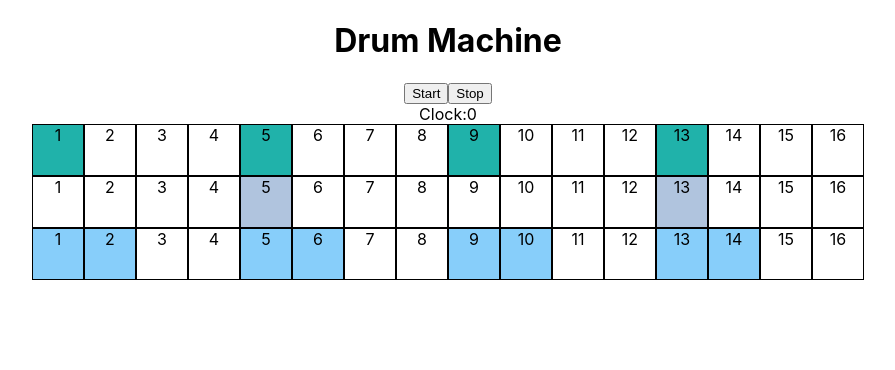
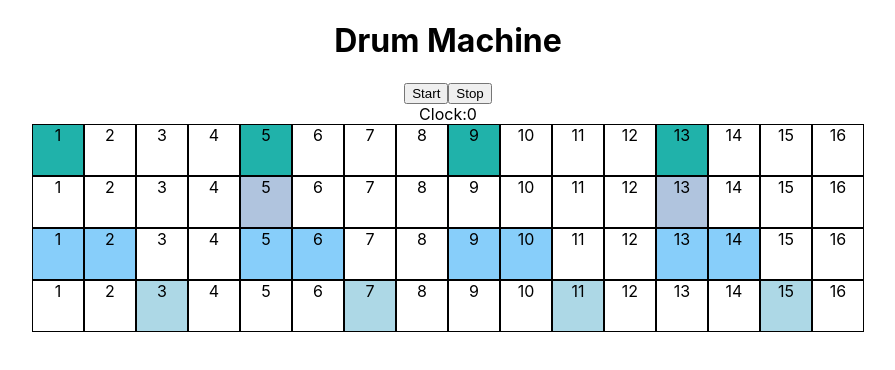
Before and after one commit to austincesear123/project-04-drum-machine-client, a React (Create React App) app: page / in a window 1280 px wide. Shown: the top 370 px of the page, without its empty margins (192-1087 px from the left). Built offline with nearby package versions, Linux system fonts and the light colour scheme.

Commit message:
add swap between closed and open hat on click functionality

```diff
--- a/src/ClosedHatRow/ClosedHatRow.css
+++ b/src/ClosedHatRow/ClosedHatRow.css
@@ -18,3 +18,24 @@
   .closed-hat-green {
     background-color: lightskyblue;
   }
+
+  .open-hat-track {
+    display: flex;
+    justify-content: center;
+    align-items: center;
+  }
+
+.open-hat-note {
+    border: 1px solid black;
+    height: 50px;
+    width: 50px;
+    cursor: pointer;
+  }
+
+  .open-hat-red {
+    background-color: lightcoral;
+  }
+
+  .open-hat-green {
+    background-color: lightblue;
+  }
--- a/src/ClosedHatRow/ClosedHatRow.js
+++ b/src/ClosedHatRow/ClosedHatRow.js
@@ -11,8 +11,9 @@ const closedHatSynth = new Tone.MetalSynth({
     sustain: 0,
     release: 0.03,
   },
+  resonance: 8000,
 }).connect(dist);
-closedHatSynth.volume.value = -12;
+closedHatSynth.volume.value = -6;
 
 const defaultSeq = [
   { time: "0:0:0", note: "C1", velocity: 1, open: false },
@@ -82,9 +83,9 @@ const ClosedHatRow = ({ clock }) => {
   useEffect(() => {
     const closedHatPart = new Tone.Part((time, value) => {
       if (value.open) {
-        closedHatSynth.envelope.decay = 0.5;
+        closedHatSynth.envelope.decay = 0.1;
       } else {
-        closedHatSynth.envelope.decay = 0.05;
+        closedHatSynth.envelope.decay = 0.03;
       }
       closedHatSynth.triggerAttackRelease(
         value.note,
@@ -96,15 +97,35 @@ const ClosedHatRow = ({ clock }) => {
     setClosedHatPartContainer(closedHatPart);
   }, []);
 
-  function toggleActiveStep(index) {
+  function toggleActiveStep(index, row) {
     closedHatPartContainer.dispose();
     const updatedClosedHatStepChecked = [...closedHatStepChecked];
+    const updatedOpenHatStepChecked = [...openHatStepChecked];
     const updatedClosedHatSeq = [];
 
-    if (!updatedClosedHatStepChecked[index]) {
-      updatedClosedHatStepChecked[index] = true;
-    } else {
-      updatedClosedHatStepChecked[index] = false;
+    if (row === "ch") {
+      if (
+        !updatedClosedHatStepChecked[index] &&
+        updatedOpenHatStepChecked[index]
+      ) {
+        updatedClosedHatStepChecked[index] = true;
+        updatedOpenHatStepChecked[index] = false;
+      } else if (!updatedClosedHatStepChecked[index]) {
+        updatedClosedHatStepChecked[index] = true;
+      } else {
+        updatedClosedHatStepChecked[index] = false;
+      }
+    }
+
+    if (row === "oh") {
+      if (!updatedOpenHatStepChecked[index] && updatedClosedHatStepChecked) {
+        updatedOpenHatStepChecked[index] = true;
+        updatedClosedHatStepChecked[index] = false;
+      } else if (!updatedOpenHatStepChecked) {
+        updatedOpenHatStepChecked[index] = true;
+      } else {
+        updatedOpenHatStepChecked[index] = false;
+      }
     }
 
     for (let i = 0; i < updatedClosedHatStepChecked.length; i++) {
@@ -114,30 +135,69 @@ const ClosedHatRow = ({ clock }) => {
             time: `0:0:${i}`,
             note: "C1",
             velocity: 1,
+            open: false,
           });
         } else if (i < 8) {
           updatedClosedHatSeq.push({
             time: `0:1:${i - 4}`,
             note: "C1",
             velocity: 1,
+            open: false,
           });
         } else if (i < 12) {
           updatedClosedHatSeq.push({
             time: `0:2:${i - 8}`,
             note: "C1",
             velocity: 1,
+            open: false,
           });
         } else if (i < 16) {
           updatedClosedHatSeq.push({
             time: `0:3:${i - 12}`,
             note: "C1",
             velocity: 1,
+            open: false,
+          });
+        }
+      } else if (updatedOpenHatStepChecked[i]) {
+        if (i < 4) {
+          updatedClosedHatSeq.push({
+            time: `0:0:${i}`,
+            note: "C1",
+            velocity: 1,
+            open: true,
+          });
+        } else if (i < 8) {
+          updatedClosedHatSeq.push({
+            time: `0:1:${i - 4}`,
+            note: "C1",
+            velocity: 1,
+            open: true,
+          });
+        } else if (i < 12) {
+          updatedClosedHatSeq.push({
+            time: `0:2:${i - 8}`,
+            note: "C1",
+            velocity: 1,
+            open: true,
+          });
+        } else if (i < 16) {
+          updatedClosedHatSeq.push({
+            time: `0:3:${i - 12}`,
+            note: "C1",
+            velocity: 1,
+            open: true,
           });
         }
       }
     }
 
     const updatedClosedHatPart = new Tone.Part((time, value) => {
+      if (value.open) {
+        closedHatSynth.envelope.decay = 0.1;
+      } else {
+        closedHatSynth.envelope.decay = 0.03;
+      }
       closedHatSynth.triggerAttackRelease(
         value.note,
         "16n",
@@ -148,6 +208,7 @@ const ClosedHatRow = ({ clock }) => {
     setClosedHatSeq(updatedClosedHatSeq);
     setClosedHatPartContainer(updatedClosedHatPart);
     setClosedHatStepChecked(updatedClosedHatStepChecked);
+    setOpenHatStepChecked(updatedOpenHatStepChecked);
   }
 
   const closedHatNote = [];
@@ -162,13 +223,37 @@ const ClosedHatRow = ({ clock }) => {
             ? "closed-hat-note closed-hat-green"
             : "closed-hat-note"
         }
-        onClick={() => toggleActiveStep(i)}
+        onClick={() => toggleActiveStep(i, "ch")}
       >
         {i + 1}
       </div>
     );
   }
-  return <div className="closed-hat-track">{closedHatNote}</div>;
+
+  const openHatNote = [];
+  for (let i = 0; i < 16; i++) {
+    openHatNote.push(
+      <div
+        key={i}
+        className={
+          clock === i + 1
+            ? "open-hat-note open-hat-red"
+            : openHatStepChecked[i] === true
+            ? "open-hat-note open-hat-green"
+            : "open-hat-note"
+        }
+        onClick={() => toggleActiveStep(i, "oh")}
+      >
+        {i + 1}
+      </div>
+    );
+  }
+  return (
+    <>
+      <div className="closed-hat-track">{closedHatNote}</div>
+      <div className="open-hat-track">{openHatNote}</div>
+    </>
+  );
 };
 
 export default ClosedHatRow;
--- a/src/SnareDrumRow/SnareDrumRow.js
+++ b/src/SnareDrumRow/SnareDrumRow.js
@@ -10,7 +10,7 @@ const lowPass = new Tone.Filter({
 }).connect(dist);
 
 const snareSynth = new Tone.NoiseSynth({
-  volume: -12,
+  volume: -9,
   noise: {
     type: "white",
     playbackRate: 3,
```
